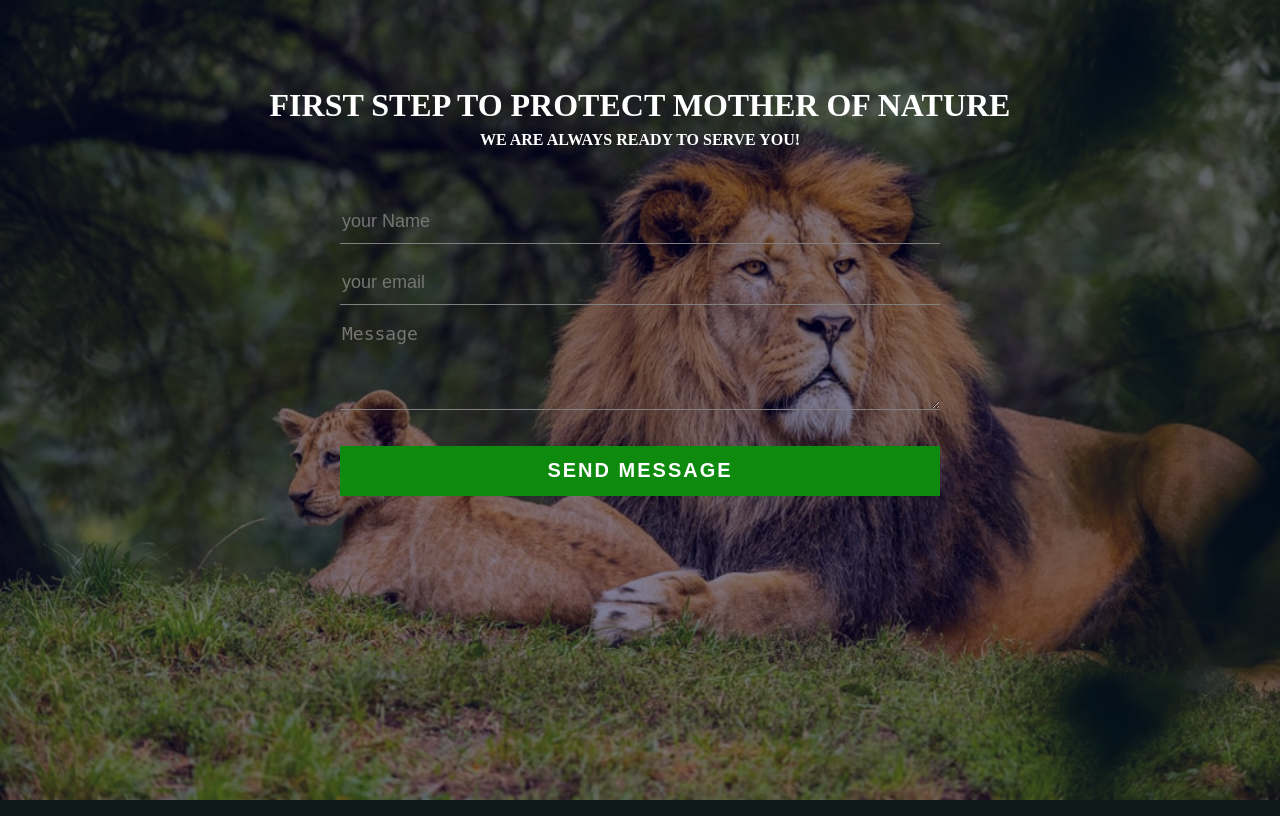
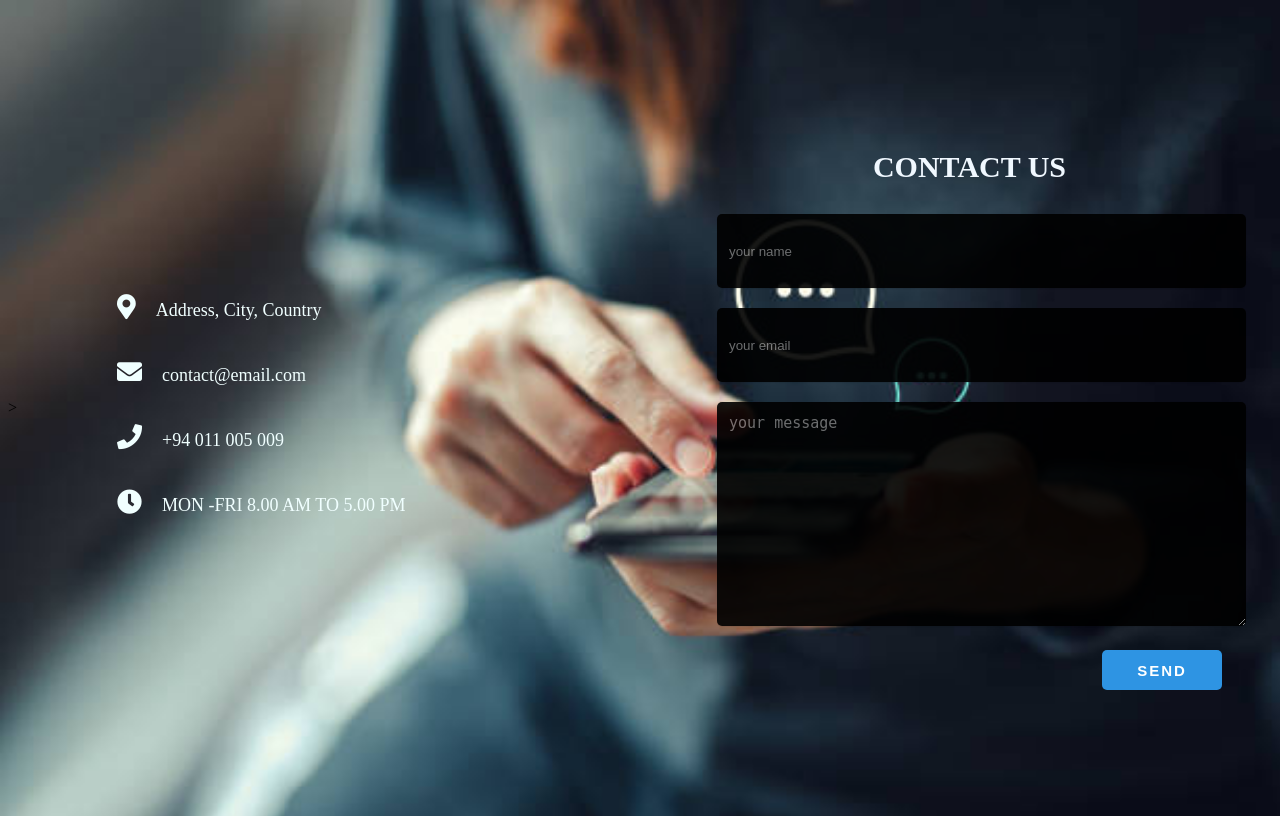
Before and after one commit to sathsaranigithub/new_project, a PHP site: page /sendmessage.html in a window 1280 px wide. Run offline with PHP 8.4, Linux system fonts and the light colour scheme; some libraries are stand-ins or nearby versions.

Commit message:
creating send to message page

```diff
--- a/sendmessage.css
+++ b/sendmessage.css
@@ -1,61 +1,142 @@
-body{
+@import url('https://fonts.googleapis.com/css2?family=Poppins:wght@400;500;600;700&display=swap');
+
+
+.{
     margin: 0;
     padding: 0;
-    text-align: center;
-    background: linear-gradient(rgba(0,0,50,0.5),rgba(0,0,50,0.5)),url(img/wildlife\ 2.jpg);
-     background-size: cover;
-     background-position: center
-
+    box-sizing: border-box;
+    font-family: "poppins",sans-serif;
 
 }
-.contact-title
-{
-    margin-top: 100px;
-    color: #fff;
-    text-transform: uppercase;
-    transition: all 4s ease-in-out;
+body{
+    min-height: 100vh;
+    background: url(img/a.jpg)no-repeat;
+    background-size: cover;
+    display: flex;
+    justify-content: center;
+    align-items: center;
+}
 
+.contact-section{
+
+    width: 100%;
+    display: flex;
+    justify-content: center;
+    align-items: center;
+}
+.contact-info{
+    color: azure;
+    max-width: 500px;
+    line-height: 65px;
+    padding-left: 50px;
+    font-size: 18px;
 
 }
-.contact-title h1{
-    font-size: 32px;
-    line-height: 10px;
+.contact-info i{
+    margin-right: 20px;
+    font-size: 25px;
+}
+.contact-form{
+    max-width: 700px;
+    margin-right: 50px;
+}
+.contact-info, .contact-form{
+    flex: 1;
+}
+.contact-form h2{
+    color: aliceblue;
+    text-align: center;
+    font-size: 35px;
+    text-transform: uppercase;
+    margin-bottom: 30px;
+}
+.contact-form .text-box{
+    background: #000;
+    color: #fff;
+    border: none;
+    width: calc(50% - 10px);
+    height: 50px;
+    padding: 12px;
+    font-size: 15x;
+    border-radius: 5px;
+    box-shadow: 0 1px 1px rgba(0, 0, 0, 0.1);
+    margin-bottom: 20px;
+    opacity: 0.9;
+
+}
+.contact-form .text-box:first-child{
+    margin-right: 15px;
+}
+.contact-form textarea{
+    background: #000;
+    color: #fff;
+    border: none;
+    width: 100%;
+    padding: 12px;
+    font-size: 15px;
+    min-height: 200px;
+    max-height: 400px;
+    resize: vertical;
+    border-radius: 5px;
+    box-shadow: 0 1px 1px rgba(0,0,0,0.1);
+    margin-bottom: 20px;
+    opacity: 0.9;
+}
+.contact-form .send-btn{
+    float: right;
+    background: #2E94E3;
+    color: #fff;
+    border: none;
+    width: 120px;
+    height: 40px;
+    font-size: 15px;
+    font-weight: 600;
+    text-transform: uppercase;
+    letter-spacing: 2px;
+    border-radius: 5px;
+    cursor: pointer;
+    transition: 0.3s;
+    transition-property: background;
+}
+.contact-form .send-btn:hover{
+    background: #0582e3;
 }
 
-.contact-title h2{
-    font-size: 16px;
+@media  screen and (max-width:950px) {
+    .contact-section{
+        flex-direction: column;
+    }
 }
-form{
-    margin-top: 50px;
-    transition: all 4s ease-in-out;
+.contact-info, .contact-form{
+    margin:  30px 50px;
 }
-.form-control{
-    width: 600px;
-    background: transparent;
-    border: none;
-    outline: none;
-    border-bottom: 1px solid gray;
-    color: #fff;
+.contact-form h2{
+    font-size:  30px;
+}
+.contact-form .text-box{
+    width: 100%;
+}
+.alert-success{
+    z-index: 1;
+    background: #D4EDDA;
     font-size: 18px;
-    margin-bottom: 16px;
-
-
+    padding: 20px 40px;
+    min-width: 420px;
+    position:fixed;
+    right: 0;
+    top: 10px;
+    border-left: 8px solid #3AD66E;
+    border-radius: 4PX;
 }
-input{
-    height: 45px;
+.alert-error{
+    z-index: 1;
+    background: #FFF3CD;
+    font-size: 18px;
+    padding: 20px 40px;
+    min-width: 420px;
+    position:fixed;
+    right: 0;
+    top: 10px;
+    border-left: 8px solid #FFA502;
+    border-radius: 4PX;
 }
-form .submit{
-    background: rgb(14, 138, 14);
-    border-color: transparent;
-    color: #fff;
-    font-size: 20px;
-    font-weight: bold;
-    letter-spacing: 2px;
-    height: 50px;
-    margin-top: 20px;
-}
-
-form .submit:hover{
-    background-color:rgb(14, 173, 14);
-    cursor: pointer;
-}
--- a/sendmessage.html
+++ b/sendmessage.html
@@ -1,32 +1,40 @@
-<html>
+<!DOCTYPE html>
+<html lang="en">
 <head>
-        <title>
-            abc
-        </title>
+    <meta charset="UTF-8">
+    <meta http-equiv="X-UA-Compatible" content="IE=edge">
+    <meta name="viewport" content="width=device-width, initial-scale=1.0">
+    <title>responsive contact form</title>
     <link rel="stylesheet" href="sendmessage.css">
-
+    <link rel="stylesheet" href="https://cdnjs.cloudflare.com/ajax/libs/font-awesome/5.13.1/css/all.min.css" integrity="sha512-xA6Hp6oezhjd6LiLZynuukm80f8BoZ3OpcEYaqKoCV3HKQDrYjDE1Gu8ocxgxoXmwmSzM4iqPvCsOkQNiu41GA==" crossorigin="anonymous" referrerpolicy="no-referrer" />
+    >
 </head>
 <body>
-        <div class="contact-title">
-            <h1>first step to protect mother of nature</h1>
-            <h2>we are always ready to serve you!</h2>
+    <!--ALTER MESSAGE-->
+    <!--<div class="alert-success">
+        <span>Message Sent! Exactly We Will Get Step For This, Thank Your Respond</span>
+    </div>-->
+    <!--<div class="alert-error">
+        <span> something went wrong! please try again</span>
+    </div>-->
+    <div class="contact-section">
+        <div class="contact-info">
+            <div><i class="fas fa-map-marker-alt"></i>Address, City, Country</div>
+            <div><i class="fas fa-envelope"></i>contact@email.com</div>
+            <div><i class="fas fa-phone"></i>+94 011 005 009</div>
+            <div><i class="fas fa-clock"></i>MON -FRI 8.00 AM TO 5.00 PM</div>
         </div>
         <div class="contact-form">
-            <form id="contact-form" method="post" action="">
-                <input name="name" type="text" class="form-control" placeholder="your Name"required>
-                <br>
-                <input name="email" type="email" class="form-control" placeholder="your email"required>
-                <br>
-                <textarea name="message"  class="form-control" rows="4" placeholder="Message" required></textarea>
-                <br>
-
-                <input type="submit" class="form-control submit" value="SEND MESSAGE">
-
-
-
-
-
+            <h2>
+                contact us
+            </h2>
+            <form class="contact" action="" method="post">
+            <input type="text" name="name" class="text-box" placeholder="your name" required>
+            <input type="email" name="email" class="text-box" placeholder="your email" required>
+            <textarea name="message" rows="5" placeholder="your message"required></textarea>
+            <input type="submit" name="submit" class="send-btn" value="send">
         </form>
+        </div>
     </div>
 </body>
 </html>
```
Also changed, not shown: img/a.jpg (added), sendmail.php (added). Lines whose indentation alone changed are shown as unchanged.
